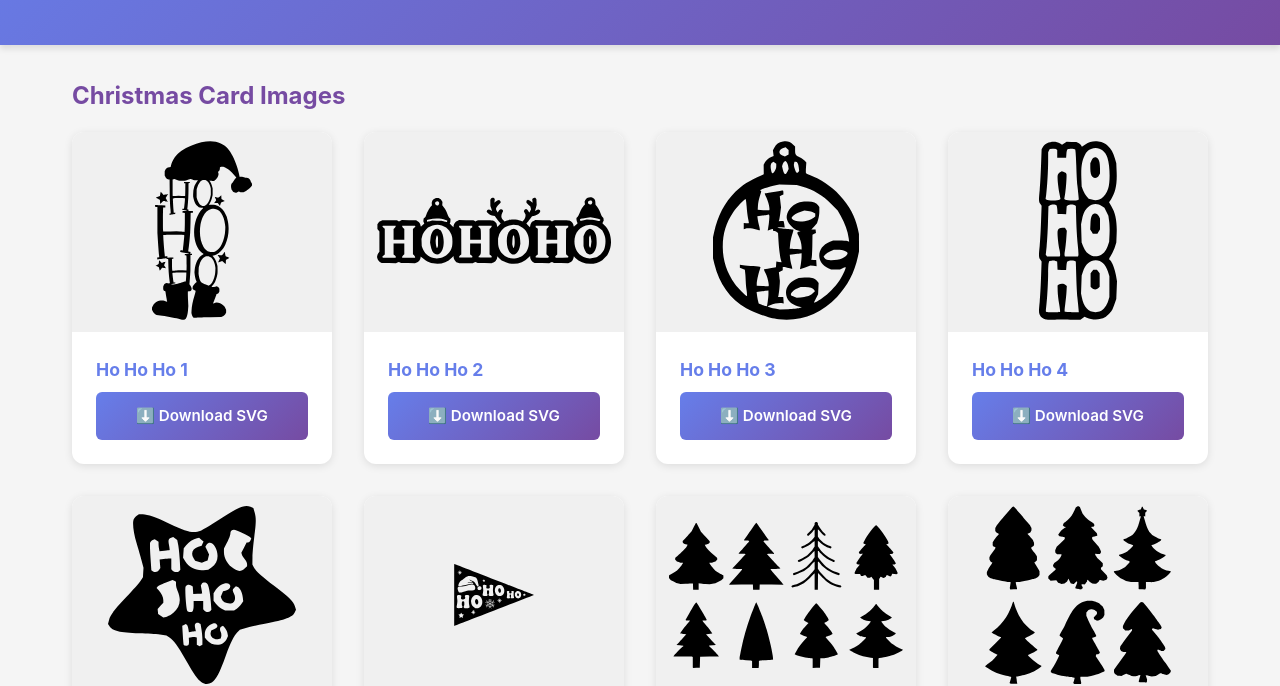
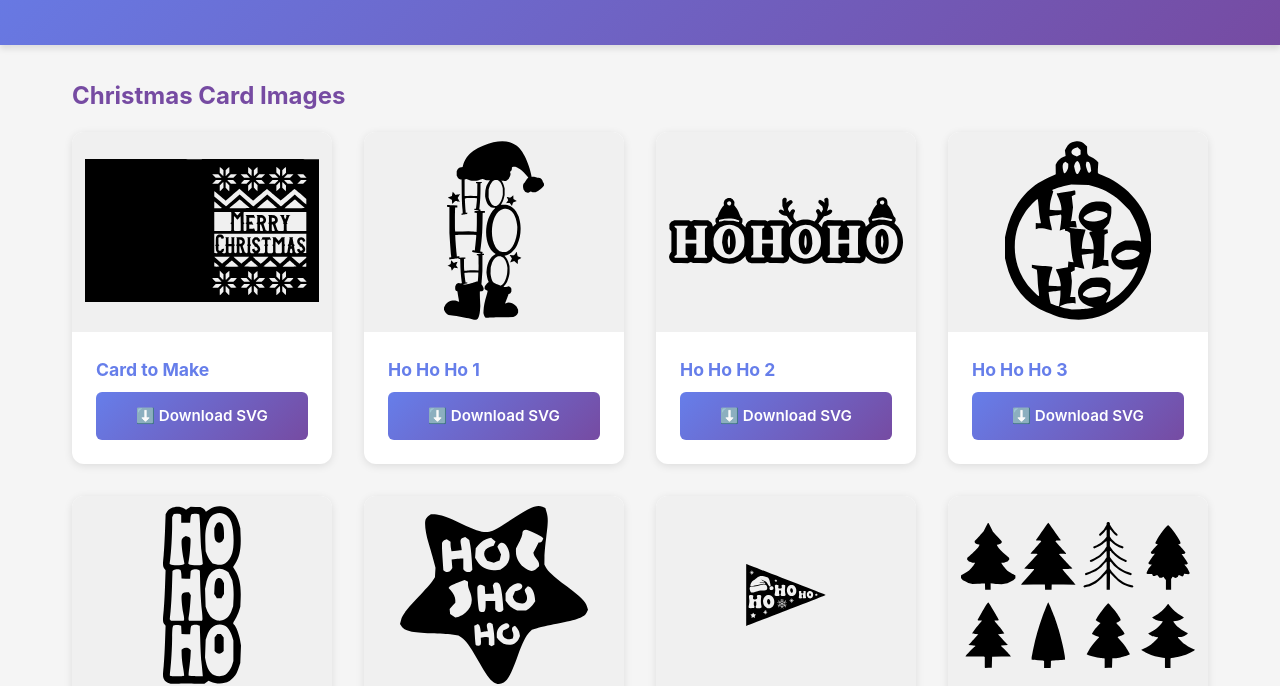
Before and after one commit to scriptfairy/images, a plain HTML site: page index.htm in a window 1280 px wide. Shown: the part 151-837 px from the top of the page. Drawn offline with Linux system fonts and the light colour scheme.

Commit message:
Add download option for template1.svg

```diff
--- a/index.htm
+++ b/index.htm
@@ -198,6 +198,13 @@
         <section style="margin-bottom: 3rem;">
             <h2 style="margin-bottom: 1rem; color: #764ba2;">Christmas Card Images</h2>
             <div class="images-grid">
+                <div class="image-card">
+                    <div class="image-preview"><img src="template1.svg"></div>
+                    <div class="card-content">
+                        <h3>Card to Make</h3>
+                        <a href="template1.svg" download="template1.svg" class="download-btn">⬇️ Download SVG</a>
+                    </div>
+                </div>
 
                 <div class="image-card">
                     <div class="image-preview"><img src="hohoho1.svg"></div>
```
